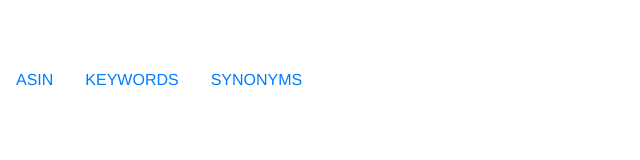
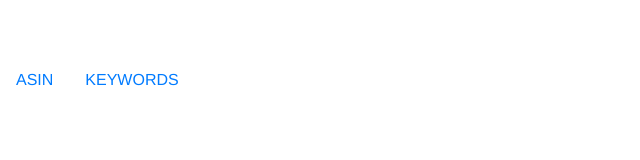
Before and after one commit to karvozavr/amz-front, a Vue app: page / in a window 1280 px wide. Shown: the top 160 px of the page, without its empty margins (0-640 px from the left). Built offline with nearby package versions, Linux system fonts and the light colour scheme; the HTML template or start-up script is replaced by a standard one.

Commit message:
Remove redundant link

```diff
--- a/src/App.vue
+++ b/src/App.vue
@@ -3,7 +3,7 @@
         <div class="nav">
             <router-link class="nav-link" to="/asin">ASIN</router-link>
             <router-link class="nav-link" to="/keywords">KEYWORDS</router-link>
-            <router-link class="nav-link" to="/synonyms">SYNONYMS</router-link>
+<!--            <router-link class="nav-link" to="/synonyms">SYNONYMS</router-link>-->
         </div>
         <router-view/>
     </div>
```
